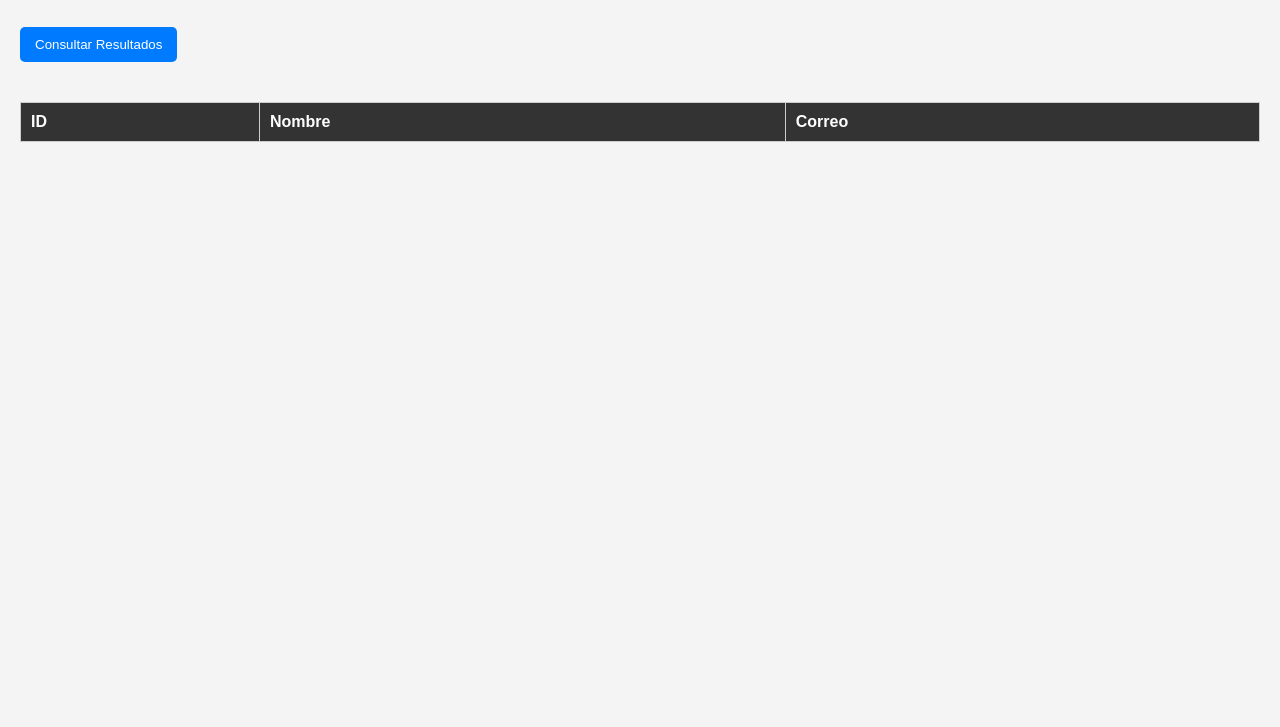
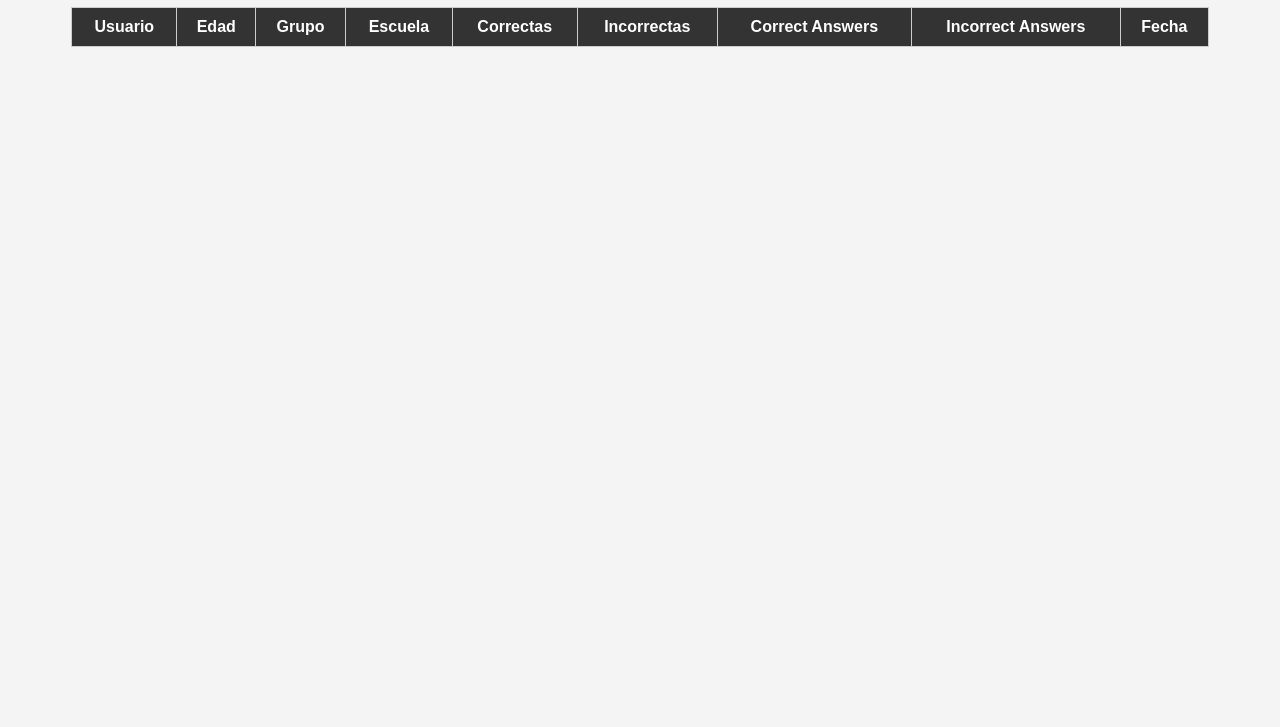
Before and after one commit to Ramir-C/pretest, a website: page consulta.html in a window 1280 px wide. Shown: the part 73-800 px from the top of the page. Drawn offline with Linux system fonts and the light colour scheme; no server answers.

Commit message:
Refactor consulta.html for results display

```diff
--- a/consulta.html
+++ b/consulta.html
@@ -2,90 +2,59 @@
 <html lang="es">
 <head>
   <meta charset="UTF-8">
-  <title>Consulta de Resultados</title>
+  <title>Resultados - Prueba de Diagnóstico</title>
   <style>
-    body {
-      font-family: Arial, sans-serif;
-      margin: 20px;
-      background: #f4f4f4;
-    }
-    h1 {
-      text-align: center;
-      color: #333;
-    }
-    table {
-      width: 100%;
-      border-collapse: collapse;
-      margin-top: 20px;
-      background: white;
-    }
-    th, td {
-      border: 1px solid #ccc;
-      padding: 10px;
-      text-align: left;
-    }
-    th {
-      background: #333;
-      color: white;
-    }
-    tr:nth-child(even) {
-      background: #f9f9f9;
-    }
-    button {
-      padding: 10px 15px;
-      margin: 20px 0;
-      background: #007BFF;
-      border: none;
-      color: white;
-      cursor: pointer;
-      border-radius: 5px;
-    }
-    button:hover {
-      background: #0056b3;
-    }
+    body { font-family: Arial, sans-serif; background: #f4f4f4; text-align: center; }
+    table { margin: 20px auto; border-collapse: collapse; width: 90%; background: white; }
+    th, td { padding: 10px; border: 1px solid #ccc; }
+    th { background: #333; color: white; }
   </style>
 </head>
 <body>
-  <h1>Resultados de la Base de Datos</h1>
-  <button onclick="cargarDatos()">Consultar Resultados</button>
-
-  <table id="tablaResultados">
+  <h1>Resultados de la Prueba</h1>
+  <table id="resultsTable">
     <thead>
       <tr>
-        <th>ID</th>
-        <th>Nombre</th>
-        <th>Correo</th>
+        <th>Usuario</th>
+        <th>Edad</th>
+        <th>Grupo</th>
+        <th>Escuela</th>
+        <th>Correctas</th>
+        <th>Incorrectas</th>
+        <th>Correct Answers</th>
+        <th>Incorrect Answers</th>
+        <th>Fecha</th>
       </tr>
     </thead>
-    <tbody>
-      <!-- Aquí se insertarán las filas -->
-    </tbody>
+    <tbody></tbody>
   </table>
 
   <script>
-    async function cargarDatos() {
-      try {
-        const response = await fetch('/api/resultados'); // 👈 Ajusta la ruta según tu backend
-        if (!response.ok) throw new Error("Error al obtener datos");
+    async function loadResults() {
+      const response = await fetch("/respuestas1");
+      const data = await response.json();
 
-        const data = await response.json();
-        const tbody = document.querySelector("#tablaResultados tbody");
-        tbody.innerHTML = "";
+      const tbody = document.querySelector("#resultsTable tbody");
+      tbody.innerHTML = "";
 
-        data.forEach(item => {
-          const row = `
-            <tr>
-              <td>${item.id}</td>
-              <td>${item.nombre}</td>
-              <td>${item.correo}</td>
-            </tr>
-          `;
-          tbody.innerHTML += row;
-        });
-      } catch (error) {
-        alert("No se pudieron cargar los resultados: " + error.message);
-      }
+      data.forEach(row => {
+        const tr = document.createElement("tr");
+        tr.innerHTML = `
+          <td>${row.username}</td>
+          <td>${row.age}</td>
+          <td>${row.user_group}</td>
+          <td>${row.school}</td>
+          <td>${row.correctCount}</td>
+          <td>${row.incorrectCount}</td>
+          <td>${row.correctAnswers}</td>
+          <td>${row.incorrectAnswers}</td>
+          <td>${row.created_at}</td>
+        `;
+        tbody.appendChild(tr);
+      });
     }
+
+    loadResults();
   </script>
 </body>
 </html>
```
